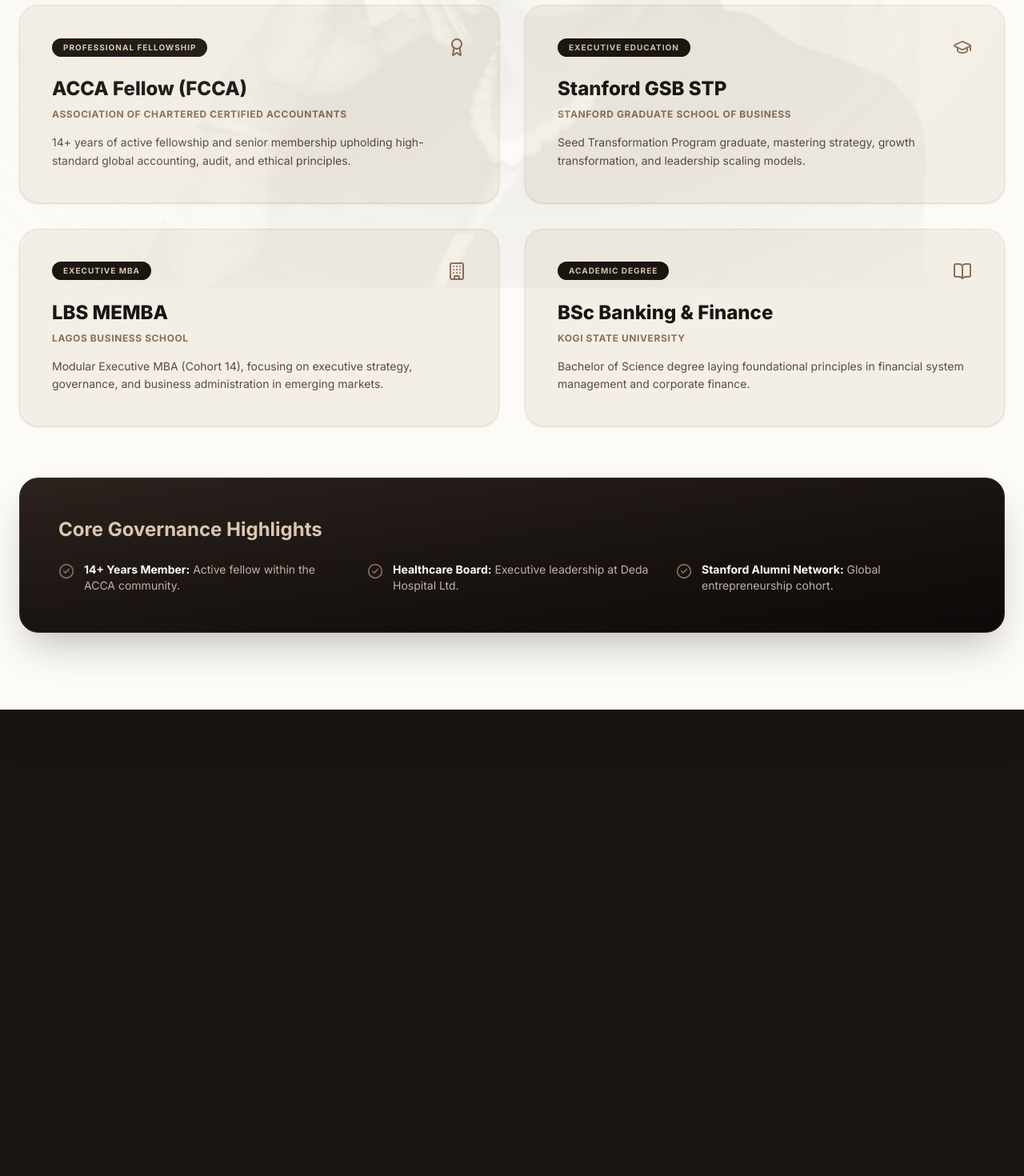
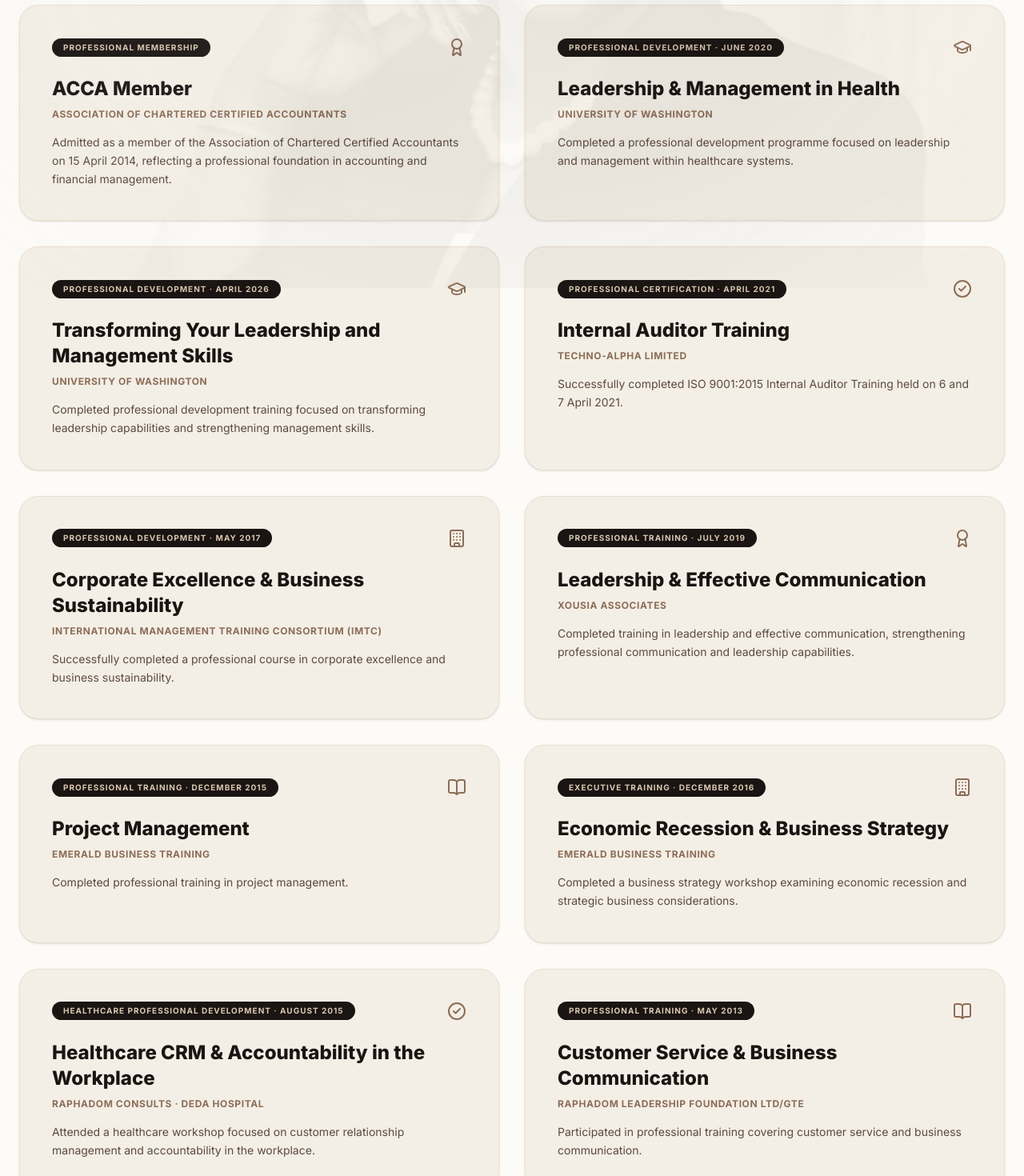
Before and after one commit to DavidOkp/Julie-s-Portfolio, a React (Vite) app: page /credentials in a window 1280 px wide. Shown: the part 440-1910 px from the top of the page at 80% size. Built offline with nearby package versions, Linux system fonts and the light colour scheme.

Commit message:
updated credentials

```diff
--- a/src/data/credential.data.js
+++ b/src/data/credential.data.js
@@ -1,32 +1,81 @@
-import { Award, GraduationCap, Building, BookOpen, CheckCircle2 } from 'lucide-react'
+
+import {
+  Award,
+  GraduationCap,
+  Building,
+  BookOpen,
+  CheckCircle2
+} from 'lucide-react'
 
 export const credentials = [
   {
-    title: "ACCA Fellow (FCCA)",
+    title: "ACCA Member",
     sub: "Association of Chartered Certified Accountants",
-    detail: "14+ years of active fellowship and senior membership upholding high-standard global accounting, audit, and ethical principles.",
-    type: "Professional Fellowship",
+    detail: "Admitted as a member of the Association of Chartered Certified Accountants on 15 April 2014, reflecting a professional foundation in accounting and financial management.",
+    type: "Professional Membership",
     icon: Award
   },
   {
-    title: "Stanford GSB STP",
-    sub: "Stanford Graduate School of Business",
-    detail: "Seed Transformation Program graduate, mastering strategy, growth transformation, and leadership scaling models.",
-    type: "Executive Education",
+    title: "Leadership & Management in Health",
+    sub: "University of Washington",
+    detail: "Completed a professional development programme focused on leadership and management within healthcare systems.",
+    type: "Professional Development · June 2020",
     icon: GraduationCap
   },
   {
-    title: "LBS MEMBA",
-    sub: "Lagos Business School",
-    detail: "Modular Executive MBA (Cohort 14), focusing on executive strategy, governance, and business administration in emerging markets.",
-    type: "Executive MBA",
+    title: "Transforming Your Leadership and Management Skills",
+    sub: "University of Washington",
+    detail: "Completed professional development training focused on transforming leadership capabilities and strengthening management skills.",
+    type: "Professional Development · April 2026",
+    icon: GraduationCap
+  },
+  {
+    title: "Internal Auditor Training",
+    sub: "Techno-Alpha Limited",
+    detail: "Successfully completed ISO 9001:2015 Internal Auditor Training held on 6 and 7 April 2021.",
+    type: "Professional Certification · April 2021",
+    icon: CheckCircle2
+  },
+  {
+    title: "Corporate Excellence & Business Sustainability",
+    sub: "International Management Training Consortium (IMTC)",
+    detail: "Successfully completed a professional course in corporate excellence and business sustainability.",
+    type: "Professional Development · May 2017",
     icon: Building
   },
   {
-    title: "BSc Banking & Finance",
-    sub: "Kogi State University",
-    detail: "Bachelor of Science degree laying foundational principles in financial system management and corporate finance.",
-    type: "Academic Degree",
+    title: "Leadership & Effective Communication",
+    sub: "Xousia Associates",
+    detail: "Completed training in leadership and effective communication, strengthening professional communication and leadership capabilities.",
+    type: "Professional Training · July 2019",
+    icon: Award
+  },
+  {
+    title: "Project Management",
+    sub: "Emerald Business Training",
+    detail: "Completed professional training in project management.",
+    type: "Professional Training · December 2015",
+    icon: BookOpen
+  },
+  {
+    title: "Economic Recession & Business Strategy",
+    sub: "Emerald Business Training",
+    detail: "Completed a business strategy workshop examining economic recession and strategic business considerations.",
+    type: "Executive Training · December 2016",
+    icon: Building
+  },
+  {
+    title: "Healthcare CRM & Accountability in the Workplace",
+    sub: "Raphadom Consults · Deda Hospital",
+    detail: "Attended a healthcare workshop focused on customer relationship management and accountability in the workplace.",
+    type: "Healthcare Professional Development · August 2015",
+    icon: CheckCircle2
+  },
+  {
+    title: "Customer Service & Business Communication",
+    sub: "Raphadom Leadership Foundation Ltd/GTE",
+    detail: "Participated in professional training covering customer service and business communication.",
+    type: "Professional Training · May 2013",
     icon: BookOpen
   }
 ]
--- a/src/pages/Credentials.jsx
+++ b/src/pages/Credentials.jsx
@@ -29,11 +29,11 @@ const Credentials = () => {
                 as="article"
                 key={i}
                 delay={i * 70}
-                className="p-8 sm:p-10 rounded-3xl bg-[#F4EFE6] border border-[#EADFCF] hover:border-[#8C6D58] transition-all shadow-sm flex flex-col justify-between motion-lift dark:bg-[#191715] dark:border-white/10 hover:dark:border-[#B18B70]"
+                className="p-5 sm:p-10 rounded-3xl bg-[#F4EFE6] border border-[#EADFCF] hover:border-[#8C6D58] transition-all shadow-sm flex flex-col justify-between motion-lift dark:bg-[#191715] dark:border-white/10 hover:dark:border-[#B18B70]"
               >
                 <div>
                   <div className="flex items-center justify-between mb-6">
-                    <span className="px-3.5 py-1 rounded-full bg-[#1A1412] text-[#D9C7B0] text-[10px] font-bold uppercase tracking-widest dark:bg-[#211E1B] dark:text-[#B18B70]">
+                    <span className="px-3.5 py-1 rounded-full bg-[#1A1412] text-[#D9C7B0] text-[7px] sm:text-[10px] font-bold uppercase tracking-widest dark:bg-[#211E1B] dark:text-[#B18B70]">
                       {item.type}
                     </span>
                     <Icon className="w-6 h-6 text-[#8C6D58] dark:text-[#B18B70]" />
```
